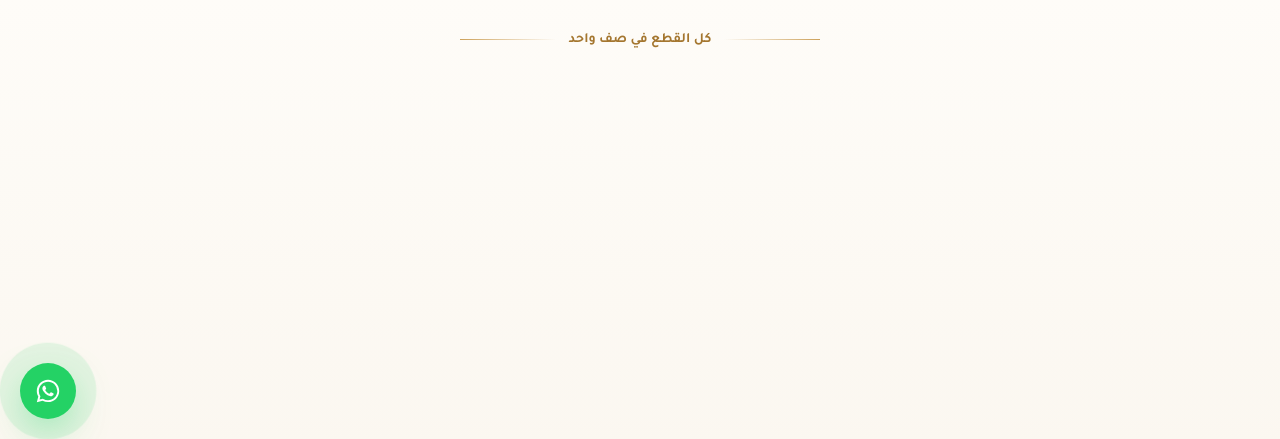
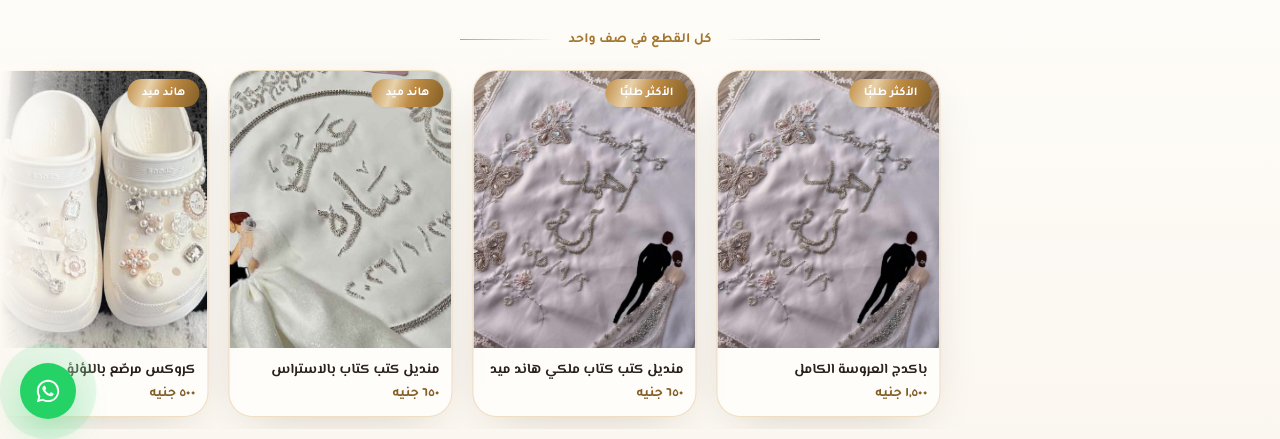
Before and after one commit to khaled312001/Zaghroutaa, a Next.js app: page /products in a window 1280 px wide. Shown: the part 361-800 px from the top of the page. Built offline with nearby package versions, Linux system fonts and the light colour scheme; no server answers; the database is empty.

Commit message:
feat: add ProductMarquee component for displaying promotional items

```diff
--- a/src/app/(site)/layout.tsx
+++ b/src/app/(site)/layout.tsx
@@ -6,8 +6,9 @@ import { WhatsappFab } from "@/components/WhatsappFab";
 import { JsonLd } from "@/components/seo/JsonLd";
 import { organizationSchema, websiteSchema } from "@/lib/seo";
 
-// الموقع بيقرا من الداتابيز (سعر/ظهور/إعدادات) عشان تعديلات الأدمن تظهر فورًا
-export const dynamic = "force-dynamic";
+// ISR: الصفحات بتتخزن في الكاش وبتتجدد كل 60 ثانية —
+// كدا تعديلات الأدمن بتظهر خلال دقيقة، والسيرفر مش بيتحمل فوق طاقته.
+export const revalidate = 60;
 
 export default async function SiteLayout({
   children,
--- a/src/app/globals.css
+++ b/src/app/globals.css
@@ -170,3 +170,13 @@
     mask-image: linear-gradient(90deg, transparent, #000 8%, #000 92%, transparent);
   }
 }
+
+/* Infinite marquee — uses a CSS variable for exact pixel distance */
+@keyframes marquee-scroll {
+  from {
+    transform: translateX(0);
+  }
+  to {
+    transform: translateX(var(--marquee-distance));
+  }
+}
--- a/src/components/ProductMarquee.tsx
+++ b/src/components/ProductMarquee.tsx
@@ -4,52 +4,81 @@ import Image from "next/image";
 import Link from "next/link";
 import type { Product } from "@/data/catalog";
 import { formatPriceEGP } from "@/lib/utils";
-import { useMemo, useRef, useEffect, useState } from "react";
+import { useRef, useEffect, useState, useCallback } from "react";
 
 /**
  * صف منتجات بيتحرك في حلقة مغلقة لا تتوقف (single-row infinite marquee).
- * بنكرّر القايمة كفاية عشان تملا الشاشة دايمًا — مفيش فراغ أبدًا.
+ * بنعرض نسختين متطابقين جنب بعض وبنحرك بالظبط عرض نسخة واحدة —
+ * كدا اللوب بيكون seamless ومفيش فراغ أبدًا.
  */
 export function ProductMarquee({
   products,
-  durationSec = 50,
   reverse = false,
+  speed = 60, // بكسل في الثانية
 }: {
   products: Product[];
-  durationSec?: number;
   reverse?: boolean;
+  speed?: number;
 }) {
+  const trackRef = useRef<HTMLDivElement>(null);
+  const [halfWidth, setHalfWidth] = useState(0);
+
+  const measure = useCallback(() => {
+    const el = trackRef.current;
+    if (!el) return;
+    // النص الأول = نص العرض الكلي (عندنا نسختين)
+    setHalfWidth(el.scrollWidth / 2);
+  }, []);
+
+  useEffect(() => {
+    measure();
+    window.addEventListener("resize", measure);
+    return () => window.removeEventListener("resize", measure);
+  }, [measure, products]);
+
   if (!products.length) return null;
 
-  // نكرّر المنتجات كفاية عشان نملا على الأقل ضعف عرض الشاشة
-  // كل كارت ≈ 240px + 20px gap = 260px
-  // بنعمل نسخة واحدة على الأقل 3 مرات عشان نضمن التغطية
-  const repeatCount = Math.max(3, Math.ceil((2 * 1920) / (products.length * 260)));
-  const halfList = useMemo(() => {
-    const arr: Product[] = [];
-    for (let i = 0; i < repeatCount; i++) arr.push(...products);
-    return arr;
-  }, [products, repeatCount]);
+  // بنكرّر المنتجات كفاية عشان نسخة واحدة تملا الشاشة على الأقل
+  const minCards = Math.max(1, Math.ceil(1920 / (260))); // 260px per card approx
+  const repeatCount = Math.max(2, Math.ceil(minCards / products.length));
+  const singleSet: Product[] = [];
+  for (let i = 0; i < repeatCount; i++) singleSet.push(...products);
 
-  // ننشئ نصفين متطابقين — الأنيميشن بتحرك -50% فبتخلق لوب مثالي
-  const fullList = useMemo(() => [...halfList, ...halfList], [halfList]);
+  const durationSec = halfWidth > 0 ? halfWidth / speed : 40;
 
   return (
     <div className="relative mask-fade-x overflow-hidden py-3">
       <div
+        ref={trackRef}
         className="flex w-max gap-4 sm:gap-5"
         style={{
-          animation: `marquee ${durationSec}s linear infinite`,
+          animation: halfWidth > 0
+            ? `marquee-scroll ${durationSec}s linear infinite`
+            : "none",
           animationDirection: reverse ? "reverse" : "normal",
+          ["--marquee-distance" as string]: `-${halfWidth}px`,
         }}
       >
-        {fullList.map((p, i) => (
+        {/* النسخة الأولى */}
+        {singleSet.map((p, i) => (
+          <ProductCard key={`a-${p.slug}-${i}`} product={p} />
+        ))}
+        {/* النسخة الثانية (مطابقة) */}
+        {singleSet.map((p, i) => (
+          <ProductCard key={`b-${p.slug}-${i}`} product={p} aria-hidden />
+        ))}
+      </div>
+    </div>
+  );
+}
+
+function ProductCard({ product: p, ...rest }: { product: Product; "aria-hidden"?: boolean }) {
+  return (
     <Link
-            key={`${p.slug}-${i}`}
       href={`/products/${p.slug}`}
-            aria-hidden={i >= halfList.length}
-            tabIndex={i >= halfList.length ? -1 : 0}
+      tabIndex={rest["aria-hidden"] ? -1 : 0}
       className="group w-48 shrink-0 overflow-hidden rounded-3xl border border-gold-200/70 bg-pearl shadow-card transition-all duration-500 hover:-translate-y-1 hover:shadow-glow sm:w-56"
+      {...rest}
     >
       <div className="relative aspect-[4/5] overflow-hidden bg-cream-200 shine-on-hover">
         <Image
@@ -72,8 +101,5 @@ export function ProductMarquee({
         </p>
       </div>
     </Link>
-        ))}
-      </div>
-    </div>
   );
 }
--- a/src/lib/prisma.ts
+++ b/src/lib/prisma.ts
@@ -8,4 +8,5 @@ export const prisma =
     log: process.env.NODE_ENV === "development" ? ["error", "warn"] : ["error"],
   });
 
-if (process.env.NODE_ENV !== "production") globalForPrisma.prisma = prisma;
+// نحفظ في الـ global عشان ما يتعملش أكتر من instance (حتى في الإنتاج)
+globalForPrisma.prisma = prisma;
```
Lines whose indentation alone changed are shown as unchanged.
